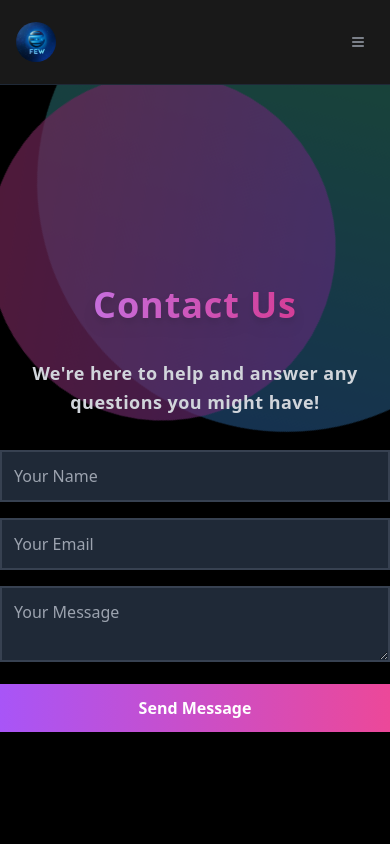
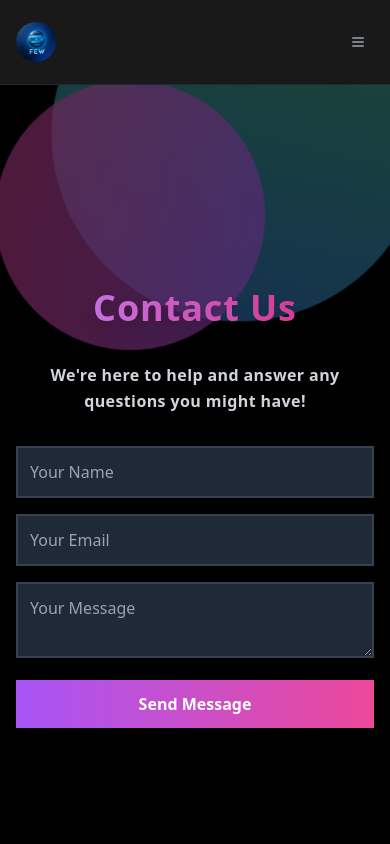
Before and after one commit to Fewtchnologies/Few-Tech, a Next.js app: page /contactus in a window 390 px wide. Shown: the top 844 px of the page. Built offline with nearby package versions, Linux system fonts and the light colour scheme.

Commit message:
Update page.jsx

```diff
--- a/src/app/contactus/page.jsx
+++ b/src/app/contactus/page.jsx
@@ -18,7 +18,7 @@ export default function ContactUs() {
   const handleSubmit = async (e) => {
     e.preventDefault();
     try {
-      const response = await fetch('/api/contact', {  // Use relative API path
+      const response = await fetch('/api/contact', {
         method: "POST",
         headers: {
           "Content-Type": "application/json",
@@ -40,7 +40,7 @@ export default function ContactUs() {
   return (
     <div className="min-h-screen bg-black text-white font-sans relative overflow-hidden">
       <BackgroundAnimation />
-      <div className="flex flex-col items-center justify-center h-screen z-20">
+      <div className="flex flex-col items-center justify-center px-4 h-screen z-20">
         <motion.div
           initial={{ opacity: 0, y: -20 }}
           animate={{ opacity: 1, y: 0 }}
@@ -50,14 +50,14 @@ export default function ContactUs() {
           <h1 className="text-4xl sm:text-6xl lg:text-8xl font-extrabold tracking-wide text-transparent bg-clip-text bg-gradient-to-r from-purple-400 to-pink-600 drop-shadow-lg mb-4 leading-tight pb-2">
             Contact Us
           </h1>
-          <p className="mt-6 text-lg sm:text-xl font-bold lg:text-2xl max-w-xl mx-auto text-gray-300 tracking-wide leading-relaxed">
+          <p className="mt-6 text-base sm:text-lg lg:text-xl font-bold max-w-xl mx-auto text-gray-300 tracking-wide leading-relaxed">
             We're here to help and answer any questions you might have!
           </p>
         </motion.div>
 
         <form
           onSubmit={handleSubmit}
-          className="w-full max-w-md mt-8 space-y-4 z-30"
+          className="w-full max-w-sm sm:max-w-md mt-8 space-y-4 z-30"
         >
           <input
             type="text"
@@ -108,7 +108,7 @@ function BackgroundAnimation() {
       transition={{ duration: 1 }}
     >
       <motion.div
-        className="absolute w-96 h-96 bg-gradient-to-br from-green-400 to-blue-500 rounded-full opacity-70"
+        className="absolute w-72 sm:w-80 md:w-96 h-72 sm:h-80 md:h-96 bg-gradient-to-br from-green-400 to-blue-500 rounded-full opacity-70"
         animate={{
           x: [0, 100, -100, 0],
           y: [0, -100, 100, 0],
@@ -123,7 +123,7 @@ function BackgroundAnimation() {
         }}
       />
       <motion.div
-        className="absolute w-72 h-72 bg-gradient-to-br from-pink-500 to-purple-500 rounded-full opacity-70"
+        className="absolute w-56 sm:w-64 md:w-72 h-56 sm:h-64 md:h-72 bg-gradient-to-br from-pink-500 to-purple-500 rounded-full opacity-70"
         animate={{
           x: [100, -100, 100],
           y: [100, -100, 100],
```
